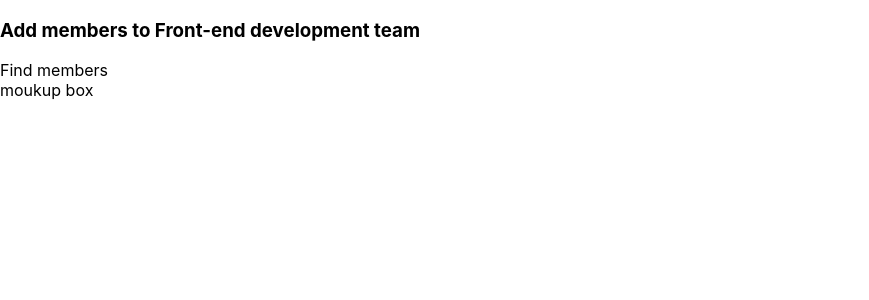
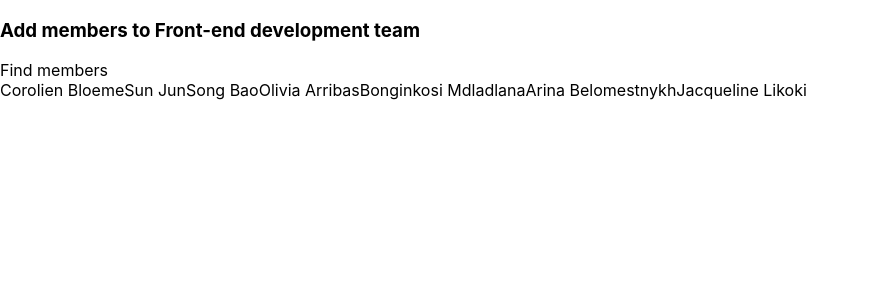
Before and after one commit to osama-maree/mockup-task, a React (Create React App) app: page / in a window 1280 px wide. Shown: the top 300 px of the page, without its empty margins (0-869 px from the left). Built offline with nearby package versions, Linux system fonts and the light colour scheme.

Commit message:
Add Feature For Architecture Design

```diff
--- a/src/App.js
+++ b/src/App.js
@@ -9,7 +9,16 @@ function Mockup({ mockupData }) {
   );
 }
 function MockupBox({ mockupData }) {
-  return <>moukup box</>;
+  return (
+    <>
+      {mockupData.map((mockup, indx) => (
+        <SingleMockupBox name={mockup.name} key={indx} />
+      ))}
+    </>
+  );
+}
+function SingleMockupBox(props) {
+  return <>{props.name}</>;
 }
 function MyButton({ background, color }) {
   return <>myButton</>;
@@ -25,9 +34,11 @@ const mockupData = [
   { name: "Jacqueline Likoki", clicked: true },
 ];
 function App() {
-  return <div>
-    <Mockup mockupData={mockupData}/>
-  </div>;
+  return (
+    <div>
+      <Mockup mockupData={mockupData} />
+    </div>
+  );
 }
 
 export default App;
```
